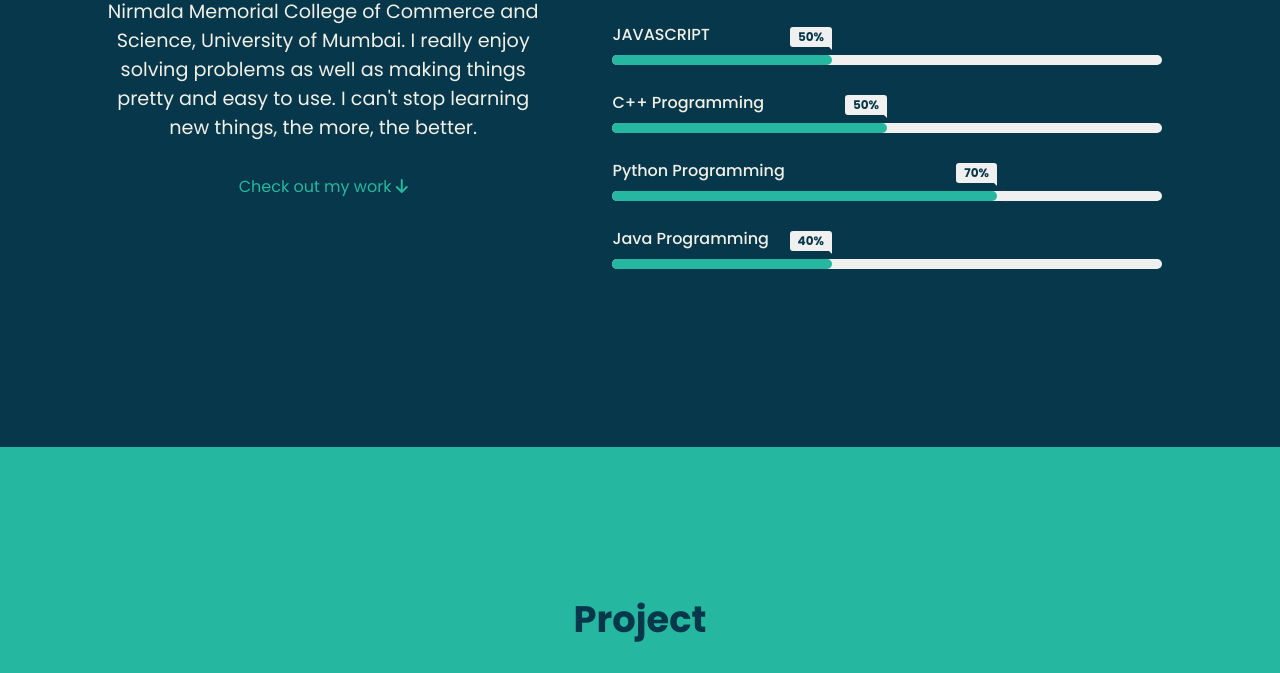
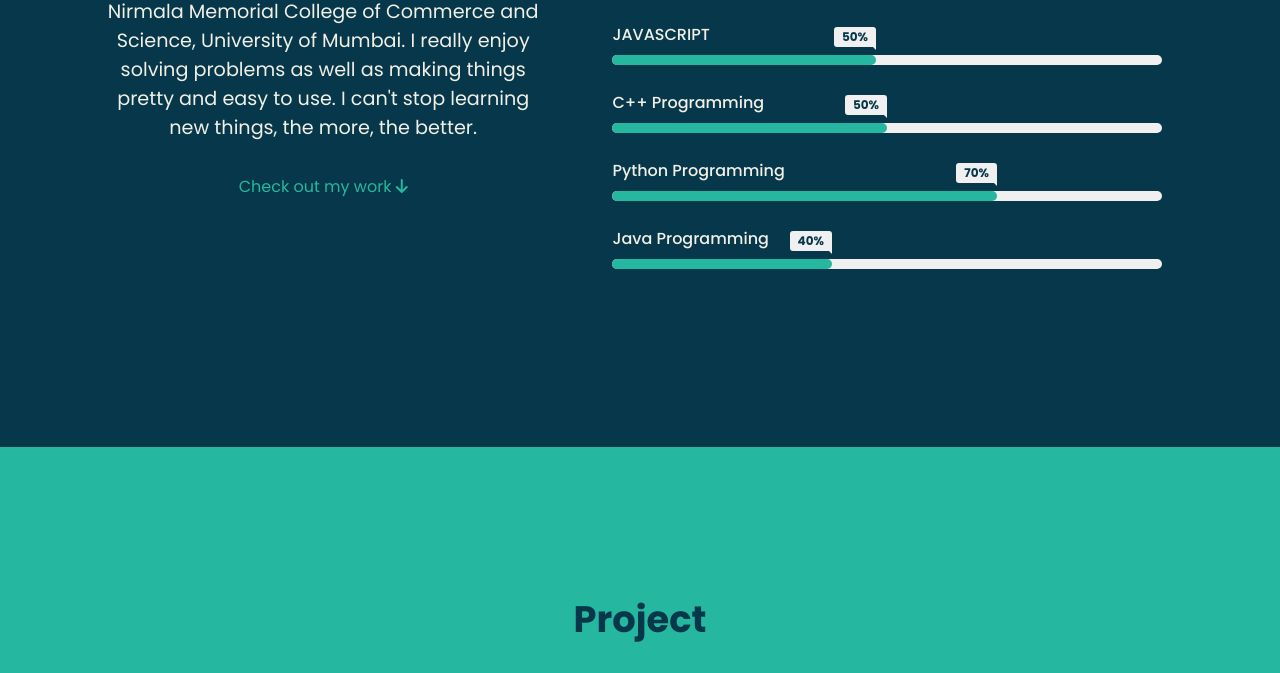
Before and after one commit to rudram837/portfolio, a plain HTML site: page index.html in a window 1280 px wide. Shown: the part 1176-1849 px from the top of the page. Drawn offline with nearby package versions, Linux system fonts and the light colour scheme; a script that the page names is missing.

Commit message:
Update style.css

```diff
--- a/style.css
+++ b/style.css
@@ -206,7 +206,7 @@ header {
   width: 50%;
 }
 .progress-line .javascript {
-  width: 40%;
+  width: 48%;
 }
 .progress-line .c {
   width: 50%;
```
